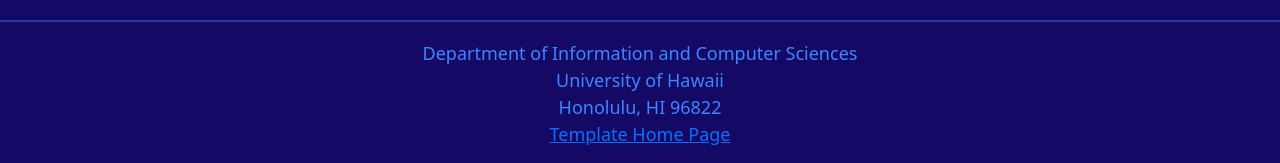
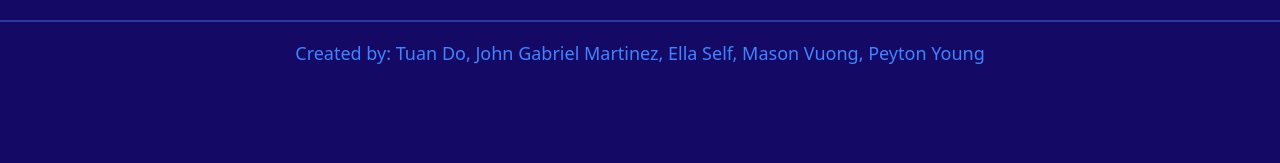
Before and after one commit to uh-gamelink/source-template, a Next.js app: page / in a window 1280 px wide. Shown: the part 822-985 px from the top of the page. After the commit the page ends 907 px from the top, so only its background shows below. Built offline with nearby package versions, Linux system fonts and the light colour scheme; no server answers.

Commit message:
updated the footer

```diff
--- a/src/components/Footer.tsx
+++ b/src/components/Footer.tsx
@@ -5,13 +5,8 @@
   <footer className="mt-auto py-3 footer">
     <Container>
       <Col className="text-center">
-        Department of Information and Computer Sciences
+        Created by: Tuan Do, John Gabriel Martinez, Ella Self, Mason Vuong, Peyton Young
         <br />
-        University of Hawaii
-        <br />
-        Honolulu, HI 96822
-        <br />
-        <a href="http://ics-software-engineering.github.io/nextjs-application-template">Template Home Page</a>
       </Col>
     </Container>
   </footer>
```
